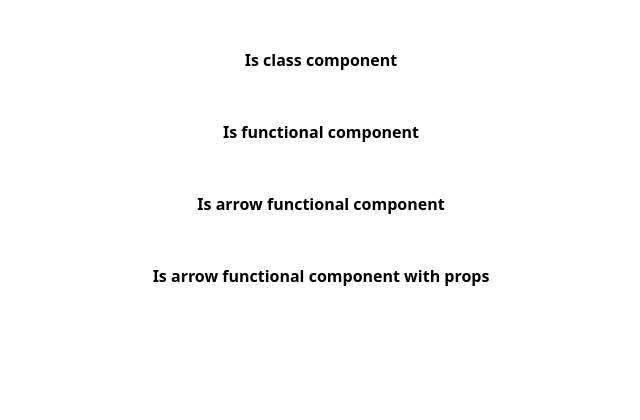
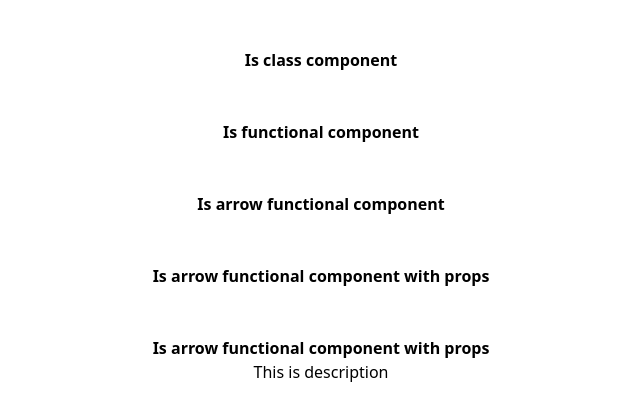
Before and after one commit to mariosmorfo/cf7-components-intro, a React (Vite) app: page / in a window 1280 px wide. Shown: the top 420 px of the page, without its empty margins (319-959 px from the left). Built offline with nearby package versions, Linux system fonts and the light colour scheme.

Commit message:
feat: new components created

```diff
--- a/src/App.tsx
+++ b/src/App.tsx
@@ -3,7 +3,7 @@ import FunctionalComponent from "./components/FunctionalComponent.tsx";
 import ArrowFunctionalComponents from "./components/ArrowFunctionalComponents.tsx";
 
 import ArrowFunctionalComponentsWithProps from "./components/ArrowFunctionalComponentsWithProps.tsx";
-// import ArrowFunctionalComponentsWithPropsType from "./components/ArrowFunctionalComponentsWithPropsType.tsx";
+import ArrowFunctionalComponentsWithPropsType from "./components/ArrowFunctionalComponentsWithPropsType.tsx";
 function App() {
 
   return (
@@ -12,7 +12,7 @@ function App() {
         <FunctionalComponent/>
         <ArrowFunctionalComponents/>
         <ArrowFunctionalComponentsWithProps title="Is arrow functional component with props"/>
-        {/*<ArrowFunctionalComponentsWithProps title="Is arrow functional component with props" description="This is description"/>*/}
+        <ArrowFunctionalComponentsWithPropsType title="Is arrow functional component with props" description="This is description"/>
     </>
   )
 }
--- a/src/components/ArrowFunctionalComponentsWithPropsType.tsx
+++ b/src/components/ArrowFunctionalComponentsWithPropsType.tsx
@@ -18,7 +18,7 @@ type Props = A & B;
 
 
 
-const ArrowFunctionalComponentsWithProps = ({title, description}: Props) => {
+const ArrowFunctionalComponentsWithPropsType = ({title, description}: Props) => {
     return (
         <>
 
@@ -30,4 +30,4 @@ const ArrowFunctionalComponentsWithProps = ({title, description}: Props) => {
     )
 }
 
-export default ArrowFunctionalComponentsWithProps;
+export default ArrowFunctionalComponentsWithPropsType;
```
